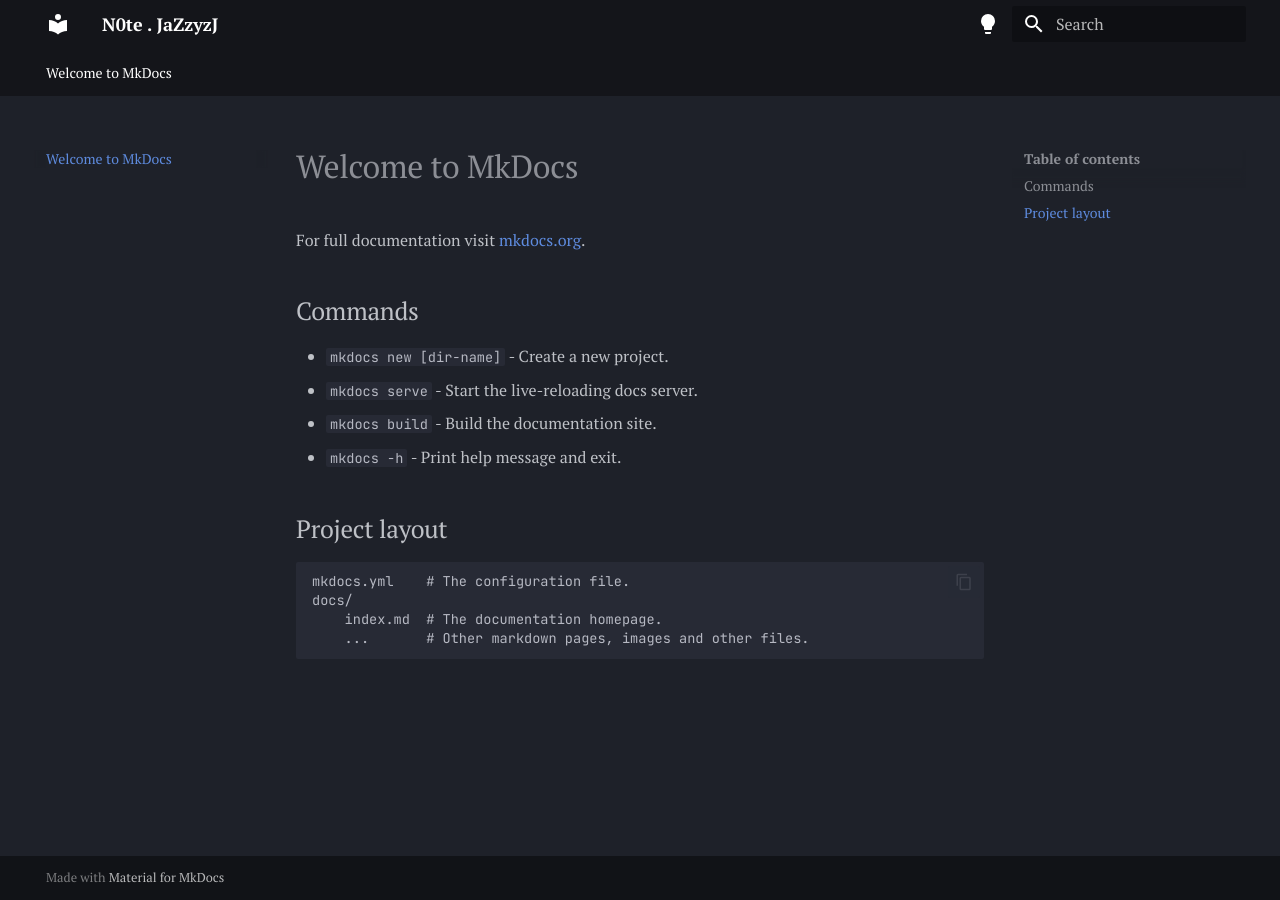
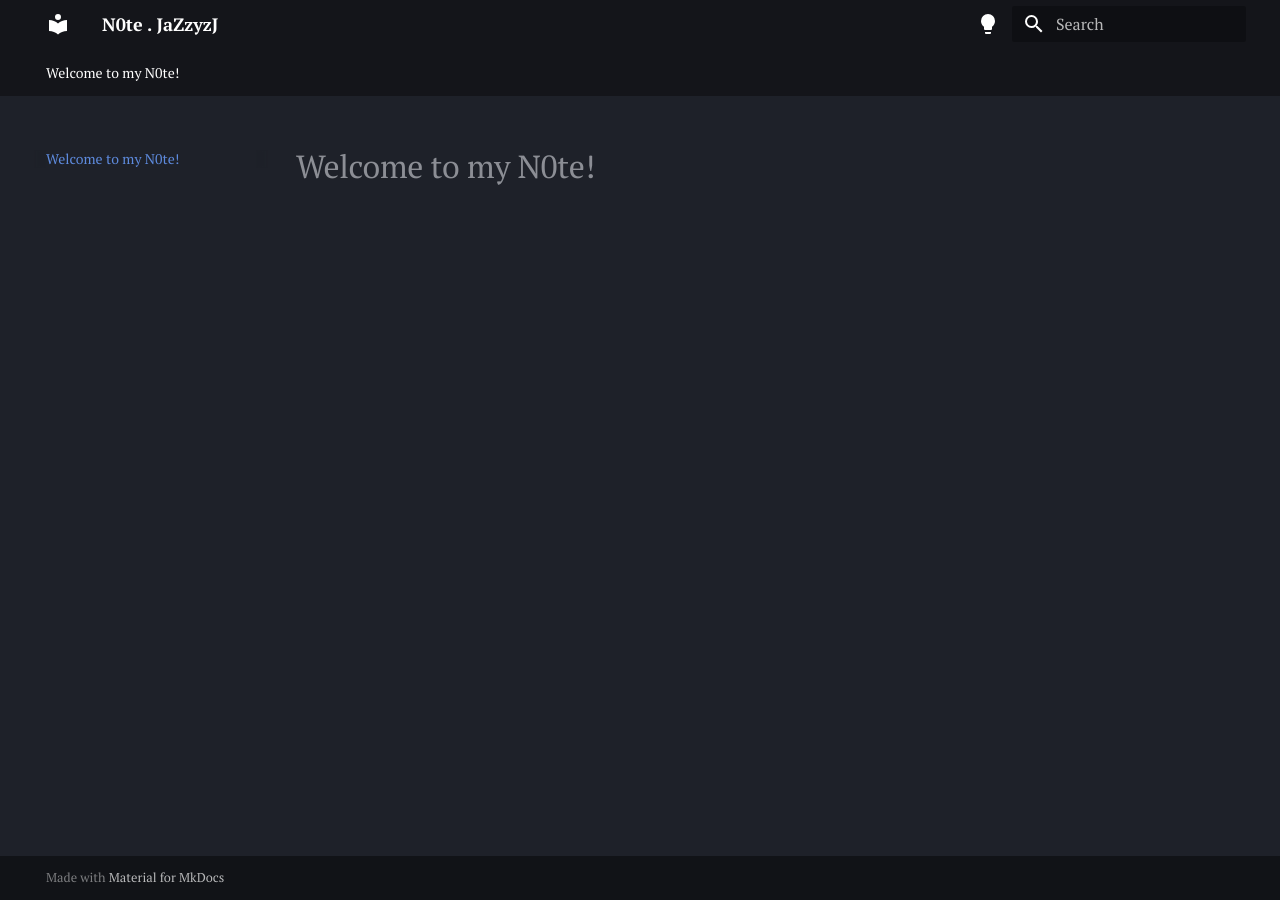
Before and after one commit to JazZyzJ/JazZyzJ.github.io, an MkDocs documentation site: the page built from docs/index.md, in a window 1280 px wide. Built offline with MkDocs 1.6.1 and Material for MkDocs 9.7.7, drawn with Linux system fonts in a browser that asks for light colours.

Commit message:
change on index.md

```diff
--- a/docs/index.md
+++ b/docs/index.md
@@ -1,17 +1 @@
-# Welcome to MkDocs
-
-For full documentation visit [mkdocs.org](https://www.mkdocs.org).
-
-## Commands
-
-* `mkdocs new [dir-name]` - Create a new project.
-* `mkdocs serve` - Start the live-reloading docs server.
-* `mkdocs build` - Build the documentation site.
-* `mkdocs -h` - Print help message and exit.
-
-## Project layout
-
-    mkdocs.yml    # The configuration file.
-    docs/
-        index.md  # The documentation homepage.
-        ...       # Other markdown pages, images and other files.
+# Welcome to my N0te!
```
